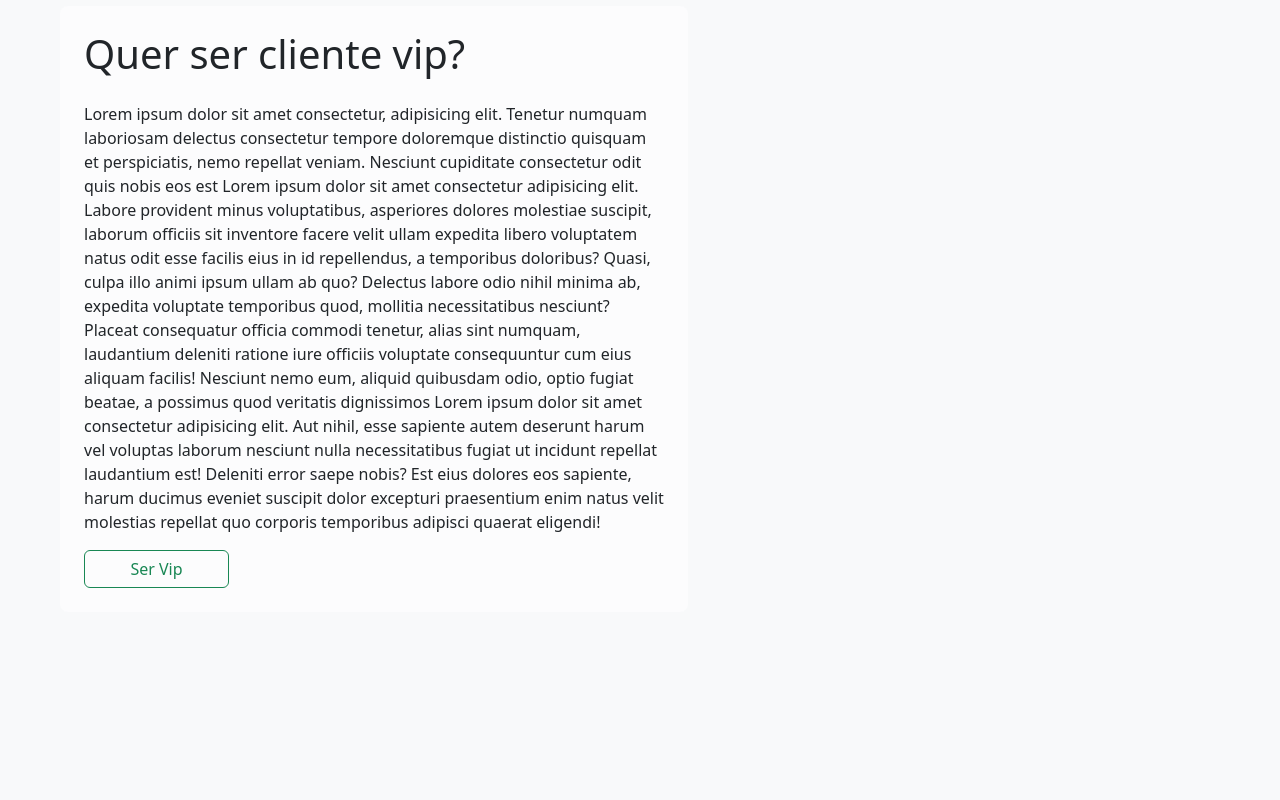
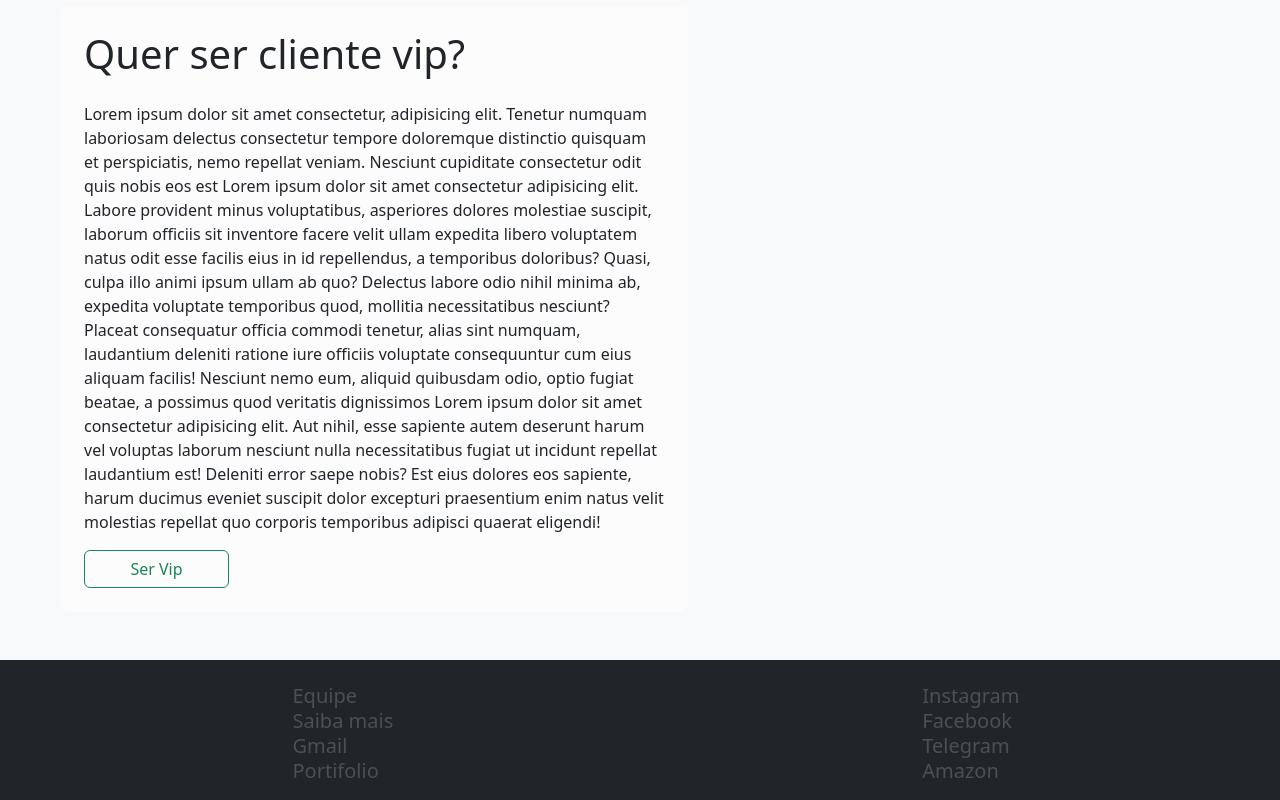
Before and after one commit to Gustavonn07/Projeto-Bootstrap, a plain HTML site: page index.html in a window 1280 px wide. Shown: the part 2572-3372 px from the top of the page. Before the commit the page ends 3232 px from the top, so only its background shows below. Drawn offline with nearby package versions, Linux system fonts and the light colour scheme.

Commit message:
finalizei o html

```diff
--- a/index.html
+++ b/index.html
@@ -143,6 +143,25 @@
           </section>
     </main>
 
+    <footer class="container-fluid d-flex justify-content-around bg-dark">
+      <section>
+        <ul class="mt-4" style="list-style: none;">
+          <li><a href="#" class="text-dark-emphasis h5" style="text-decoration: none;">Equipe</a></li>
+          <li><a href="#" class="text-dark-emphasis h5" style="text-decoration: none;">Saiba mais</a></li>
+          <li><a href="#" class="text-dark-emphasis h5" style="text-decoration: none;">Gmail</a></li>
+          <li><a href="#" class="text-dark-emphasis h5" style="text-decoration: none;">Portifolio</a></li>
+        </ul>
+      </section>
+      <section>
+        <ul class="mt-4" style="list-style: none;">
+          <li><a href="#" class="text-dark-emphasis h5" style="text-decoration: none;">Instagram</a></li>
+          <li><a href="#" class="text-dark-emphasis h5" style="text-decoration: none;">Facebook</a></li>
+          <li><a href="#" class="text-dark-emphasis h5" style="text-decoration: none;">Telegram</a></li>
+          <li><a href="#" class="text-dark-emphasis h5" style="text-decoration: none;">Amazon</a></li>
+        </ul>
+      </section>
+    </footer>
+
     <script src="https://unpkg.com/aos@next/dist/aos.js"></script>
     <script>
       AOS.init();
```
